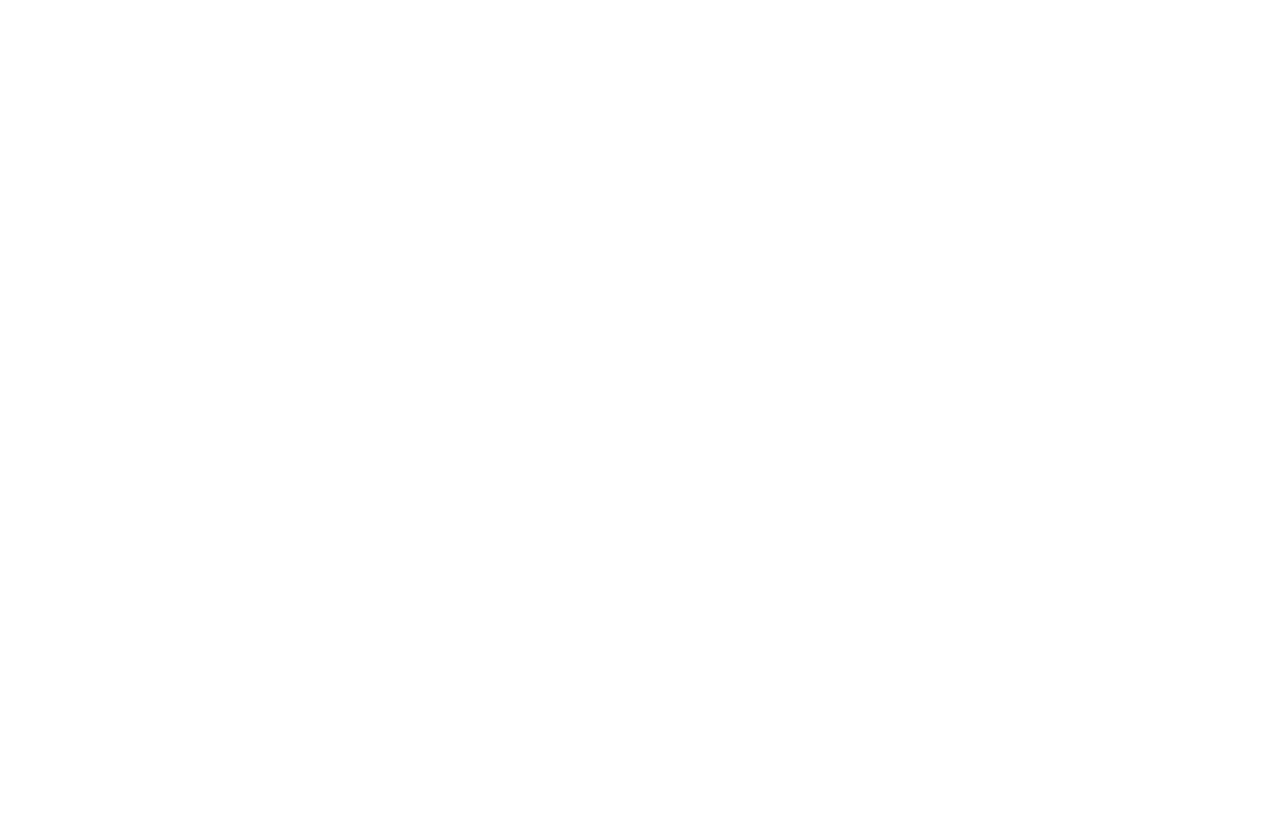
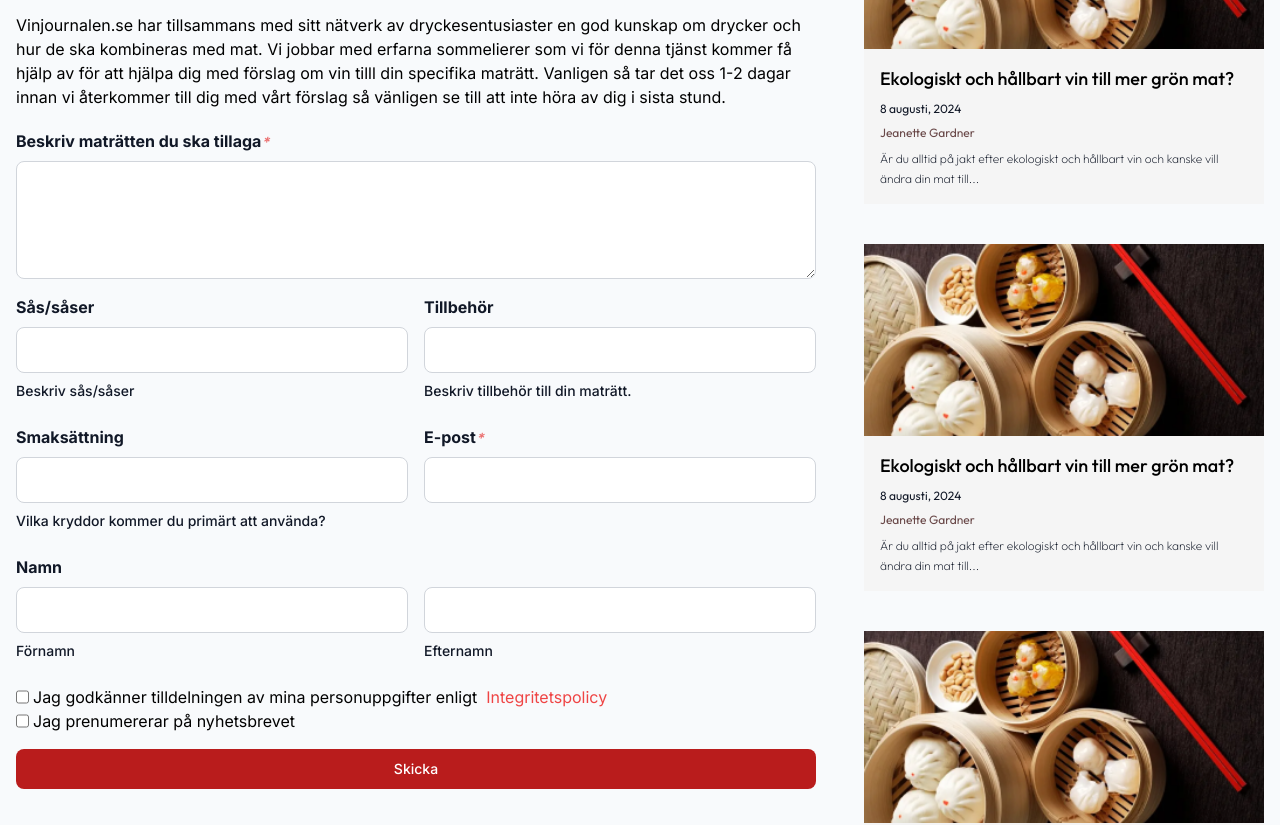
Before and after one commit to webramesh/headless-VJ, a Next.js app: page /vill-du-ha-hjalp-att-kombinera-vin-och-mat-till-din-finmiddag in a window 1280 px wide. Before the commit this address had no page. Shown: the part 820-1645 px from the top of the page. Before the commit the page ends 800 px from the top, so only its background shows below. Built offline with nearby package versions, Linux system fonts and the light colour scheme; what tailwind-hamburgers would draw is missing.

Commit message:
vill-du-ha-hjalp-att-kombinera-vin-och-mat-till-din-finmiddag page

```diff
--- /dev/null
+++ b/src/app/Components/CombineWineFoodForm.jsx
@@ -0,0 +1,139 @@
+import Link from 'next/link';
+
+function CombineWineFoodForm() {
+    return (
+        <form className="my-3 md:my-5 text-sm lg:text-base">
+            {/* Message */}
+            <div className="mb-4">
+                <label htmlFor="message" className="block mb-2   font-bold text-gray-900">
+                    Beskriv maträtten du ska tillaga
+                    <span className="italic text-xs lg:text-sm  text-[#eb7272]">*</span>
+                </label>
+                <textarea
+                    id="message"
+                    rows="4"
+                    className=" border border-gray-300 text-gray-900 outline-none   focus:ring-gray-500 focus:border-gray-500 rounded-lg  block w-full p-2.5"
+                ></textarea>
+            </div>
+
+            {/* for saauce and accessories */}
+            <div className="mb-4 flex flex-col lg:flex-row gap-4">
+                <div className="lg:w-1/2">
+                    <label htmlFor="first_name" className="block mb-2   font-bold text-gray-900">
+                        Sås/såser
+                    </label>
+                    <input
+                        type="text"
+                        id="first_name"
+                        className=" border border-gray-300 text-gray-900 outline-none   focus:ring-gray-500 focus:border-gray-500 rounded-lg w-full  p-2.5"
+                        required
+                    />
+                    <p className="  font-medium text-gray-900 text-xs lg:text-sm my-2">
+                        Beskriv sås/såser
+                    </p>
+                </div>
+                <div className="lg:w-1/2">
+                    <label htmlFor="first_name" className="block mb-2   font-bold text-gray-900">
+                        Tillbehör
+                    </label>
+                    <input
+                        type="text"
+                        id="last_name"
+                        className=" border border-gray-300 text-gray-900 outline-none   focus:ring-gray-500 focus:border-gray-500 rounded-lg w-full  p-2.5"
+                        required
+                    />
+                    <p className="  font-medium text-gray-900 text-xs lg:text-sm my-2">
+                        Beskriv tillbehör till din maträtt.
+                    </p>
+                </div>
+            </div>
+
+            {/* for seasonal and email */}
+            <div className="mb-4 flex flex-col lg:flex-row gap-4 ">
+                <div className="lg:w-1/2">
+                    <label htmlFor="first_name" className="block mb-2   font-bold text-gray-900">
+                        Smaksättning
+                    </label>
+                    <input
+                        type="text"
+                        id="first_name"
+                        className=" border border-gray-300 text-gray-900 outline-none   focus:ring-gray-500 focus:border-gray-500 rounded-lg w-full  p-2.5"
+                        required
+                    />
+                    <p className="  font-medium text-gray-900 text-xs lg:text-sm my-2">
+                        Vilka kryddor kommer du primärt att använda?
+                    </p>
+                </div>
+                <div className="lg:w-1/2">
+                    <label htmlFor="first_name" className="block mb-2   font-bold text-gray-900">
+                        E-post
+                        <span className="italic text-xs lg:text-sm  text-[#eb7272]">*</span>
+                    </label>
+                    <input
+                        type="text"
+                        id="last_name"
+                        className=" border border-gray-300 text-gray-900 outline-none   focus:ring-gray-500 focus:border-gray-500 rounded-lg w-full  p-2.5"
+                        required
+                    />
+                </div>
+            </div>
+
+            {/* for name */}
+            <div className="mb-4">
+                <label htmlFor="first_name" className="block mb-2   font-bold text-gray-900">
+                    Namn
+                </label>
+
+                <div className="flex flex-col lg:flex-row gap-2 lg:gap-4">
+                    <div className="lg:w-1/2">
+                        <input
+                            type="text"
+                            id="first_name"
+                            className=" border border-gray-300 text-gray-900 outline-none   focus:ring-gray-500 focus:border-gray-500 rounded-lg w-full  p-2.5"
+                            required
+                        />
+                        <p className="  font-medium text-gray-900 text-xs lg:text-sm my-2">
+                            Förnamn
+                        </p>
+                    </div>
+                    <div className="lg:w-1/2">
+                        <input
+                            type="text"
+                            id="last_name"
+                            className=" border border-gray-300 text-gray-900 outline-none   focus:ring-gray-500 focus:border-gray-500 rounded-lg w-full  p-2.5"
+                            required
+                        />
+                        <p className="font-medium text-gray-900 text-xs lg:text-sm my-2">
+                            Efternamn
+                        </p>
+                    </div>
+                </div>
+            </div>
+
+            <div className="mb-4">
+                <div className="flex gap-1">
+                    <input type="checkbox" />
+                    <label htmlFor="vehicle1">
+                        Jag godkänner tilldelningen av mina personuppgifter enligt &nbsp;
+                        <Link href="#" className="text-red-500">
+                            Integritetspolicy
+                        </Link>
+                    </label>
+                </div>
+                <div className="flex gap-1">
+                    <input type="checkbox" />
+                    <label htmlFor="vehicle2">Jag prenumererar på nyhetsbrevet</label>
+                </div>
+            </div>
+
+            <button
+                type="button"
+                className="focus:outline-none text-white w-full bg-red-700 hover:bg-red-800 focus:ring-4 focus:ring-red-300 font-medium rounded-lg px-5 py-2.5 me-2 mb-2 text-sm"
+            >
+                Skicka
+            </button>
+        </form>
+    );
+}
+
+export default CombineWineFoodForm;
--- a/src/app/Components/JoinTeamForm.jsx
+++ b/src/app/Components/JoinTeamForm.jsx
@@ -10,15 +10,15 @@
             <form className="my-3 md:my-5 text-sm lg:text-base">
                 {/* for name */}
                 <div className="mb-4">
-                    <label htmlFor="first_name" className="block mb-2   font-medium text-gray-900">
-                        Name{' '}
-                        <span className="italic text-xs lg:text-sm  text-[#eb7272]">
+                    <label htmlFor="first_name" className="block mb-2 font-bold text-gray-900">
+                        Namn
+                        <span className="italic text-xs lg:text-sm  text-[#eb7272] font-normal">
                             (Obligatoriskt)
                         </span>
                     </label>
 
-                    <div className="flex gap-4">
-                        <div className="w-1/2">
+                    <div className="flex flex-col lg:flex-row gap-4">
+                        <div className="lg:w-1/2">
                             <input
                                 type="text"
                                 id="first_name"
@@ -28,7 +28,7 @@
                             />
                             <p className="  font-medium text-gray-900">Förnamn</p>
                         </div>
-                        <div className="w-1/2">
+                        <div className="lg:w-1/2">
                             <input
                                 type="text"
                                 id="last_name"
@@ -42,8 +42,8 @@
                 </div>
                 {/* Email */}
                 <div className="mb-4">
-                    <label htmlFor="email" className="block mb-2   font-medium text-gray-900">
-                        E-post{' '}
+                    <label htmlFor="email" className="block mb-2   font-bold text-gray-900">
+                        E-post
                         <span className="italic text-xs lg:text-sm  text-[#eb7272]">
                             (Obligatoriskt)
                         </span>
@@ -58,8 +58,8 @@
                 </div>
                 {/* Phone */}
                 <div className="mb-4">
-                    <label htmlFor="phone" className="block mb-2   font-medium text-gray-900">
-                        Telefon{' '}
+                    <label htmlFor="phone" className="block mb-2    font-bold text-gray-900">
+                        Telefon
                         <span className="italic text-xs lg:text-sm  text-[#eb7272]">
                             (Obligatoriskt)
                         </span>
@@ -74,7 +74,7 @@
                 </div>
                 {/* Address */}
                 <div className="mb-4">
-                    <label htmlFor="address" className="block mb-2   font-medium text-gray-900">
+                    <label htmlFor="address" className="block mb-2    font-bold text-gray-900">
                         I vilken stad/by bor du?
                         <span className="italic text-xs lg:text-sm  text-[#eb7272]">
                             (Obligatoriskt)
@@ -90,7 +90,7 @@
                 </div>
                 {/* Age */}
                 <div className="mb-4">
-                    <label htmlFor="age" className="block mb-2   font-medium text-gray-900">
+                    <label htmlFor="age" className="block mb-2    font-bold text-gray-900">
                         Ålder
                         <span className="italic text-xs lg:text-sm  text-[#eb7272]">
                             (Obligatoriskt)
@@ -99,15 +99,15 @@
                     <div className="flex items-center gap-5">
                         <div className="flex gap-1">
                             <input type="radio" id="young" name="age" value="young" />
-                            <label for="young">20-40</label>
+                            <label htmlFor="young">20-40</label>
                         </div>
                         <div className="flex gap-1">
                             <input type="radio" id="old" name="age" value="old" />
-                            <label for="old">40-60</label>
+                            <label htmlFor="old">40-60</label>
                         </div>
                         <div className="flex gap-1">
                             <input type="radio" id="older" name="age" value="older" />
-                            <label for="older">60-80</label>
+                            <label htmlFor="older">60-80</label>
                         </div>
                         <div className="flex gap-1">
                             <input
@@ -116,32 +116,36 @@
                                 name="age"
                                 value="moreThanEighty"
                             />
-                            <label for="moreThanEighty">80+</label>
+                            <label htmlFor="moreThanEighty">80+</label>
                         </div>
                     </div>
                 </div>
                 {/* Interests */}
                 <div className="mb-4">
-                    <label htmlFor="interests" className="block mb-2   font-medium text-gray-900">
+                    <label htmlFor="interests" className="block mb-2    font-bold text-gray-900">
                         Jag är intresserade av
                         <span className="italic text-xs lg:text-sm  text-[#eb7272]">
                             (Obligatoriskt)
                         </span>
                     </label>
-                    <div className="flex gap-1">
+                    <div className="flex gap-2 items-center ">
                         <input type="checkbox" />
-                        <label for="vehicle1">Att delta som vinprovare och betygsätta viner</label>
+                        <label htmlFor="vehicle1">
+                            Att delta som vinprovare och betygsätta viner
+                        </label>
                     </div>
-                    <div className="flex gap-1">
+                    <div className="flex gap-2 items-center ">
                         <input type="checkbox" />
-                        <label for="vehicle2">Att skriva inlägg och vara del av redaktionen</label>
+                        <label htmlFor="vehicle2">
+                            Att skriva inlägg och vara del av redaktionen
+                        </label>
                     </div>
                     <p className="mt-2">Du kan ticka i båda boxarna ovan.</p>
                 </div>
                 {/* Message */}
                 <div className="mb-4">
-                    <label htmlFor="message" className="block mb-2   font-medium text-gray-900">
-                        Vem är du?{' '}
+                    <label htmlFor="message" className="block mb-2    font-bold text-gray-900">
+                        Vem är du?
                         <span className="italic text-xs lg:text-sm  text-[#eb7272]">
                             (Obligatoriskt)
                         </span>
@@ -160,7 +164,7 @@
                     type="button"
                     className="focus:outline-none text-white w-full bg-red-700 hover:bg-red-800 focus:ring-4 focus:ring-red-300 font-medium rounded-lg px-5 py-2.5 me-2 mb-2 text-sm"
                 >
-                    Submit
+                    Skicka
                 </button>
             </form>
         </>
--- a/src/app/vill-du-bli-en-del-av-vinjournalen-se/page.jsx
+++ b/src/app/vill-du-bli-en-del-av-vinjournalen-se/page.jsx
@@ -10,15 +10,13 @@
     return (
         <>
             <Navbar />
-            <div className="mt-10">
-                <div className="container mx-auto bg-[#b0b0b0] h-36 flex text-white justify-center items-center">
-                    <h1 className=" text-2xl sm:text-3xl md:text-4xl text-center">
+
+            <div className="container mx-auto flex  lg:flex-row gap-6 lg:gap-12 mt-4 lg:mt-10 bg-slate-50  p-4">
+                <div className="md:w-2/3 ">
+                    <h1 className="text-2xl lg:text-3xl font-outfit font-semibold uppercase my-5">
                         Vill du bli en del av Vinjournalen.se under 2024?
                     </h1>
-                </div>
-            </div>
-            <div className="container mx-auto flex  lg:flex-row gap-6 lg:gap-12 mt-4 lg:mt-10 bg-slate-50  p-4">
-                <div className="md:w-2/3 ">
+
                     <p className="text-sm lg:text-base mb-1 lg:mb-2">
                         Vi på Vinjournalen.se vill låta vårt team växa. Vi söker just nu personer
                         som vill hjälpa oss att skapa bättre innehåll samt vara med och prova massa
--- /dev/null
+++ b/src/app/vill-du-ha-hjalp-att-kombinera-vin-och-mat-till-din-finmiddag/page.jsx
@@ -0,0 +1,52 @@
+import Footer from '@/src/app/Components/Footer';
+import Navbar from '@/src/app/Components/Navbar';
+import Sidebar from '@/src/app/Components/Sidebar';
+import SubscriptionForm from '@/src/app/Components/subscription/SubscriptionForm';
+import CatAccordion from '@/src/app/[category]/Components/CatAccordion';
+import JoinTeamForm from '../Components/JoinTeamForm';
+import lugana from '@/public/Lugana.png';
+import Image from 'next/image';
+import CombineWineFoodForm from '../Components/CombineWineFoodForm';
+
+function page() {
+    return (
+        <>
+            <Navbar />
+
+            <div className="container mx-auto flex  lg:flex-row gap-6 lg:gap-12 mt-4 lg:mt-10 bg-slate-50  p-4">
+                <div className="md:w-2/3 ">
+                    <h1 className="text-2xl lg:text-3xl font-outfit font-semibold uppercase my-5">
+                        Vill du ha hjälp att kombinera vin och mat till din finmiddag?
+                    </h1>
+                    <Image
+                        src={lugana}
+                        alt="region picture"
+                        className="w-full my-4 lg:my-10 object-contain"
+                        fill={false}
+                    />
+                    <p>
+                        Vinjournalen.se har tillsammans med sitt nätverk av dryckesentusiaster en
+                        god kunskap om drycker och hur de ska kombineras med mat. Vi jobbar med
+                        erfarna sommelierer som vi för denna tjänst kommer få hjälp av för att
+                        hjälpa dig med förslag om vin tilll din specifika maträtt. Vanligen så tar
+                        det oss 1-2 dagar innan vi återkommer till dig med vårt förslag så vänligen
+                        se till att inte höra av dig i sista stund.
+                    </p>
+                    <CombineWineFoodForm />
+                    <div className="space-y-10 my-10">
+                        <SubscriptionForm />
+                        <CatAccordion />
+                    </div>
+                </div>
+
+                <div className="w-1/3 hidden md:block sticky top-0 h-full">
+                    <Sidebar />
+                </div>
+            </div>
+
+            <Footer />
+        </>
+    );
+}
+
+export default page;
```
